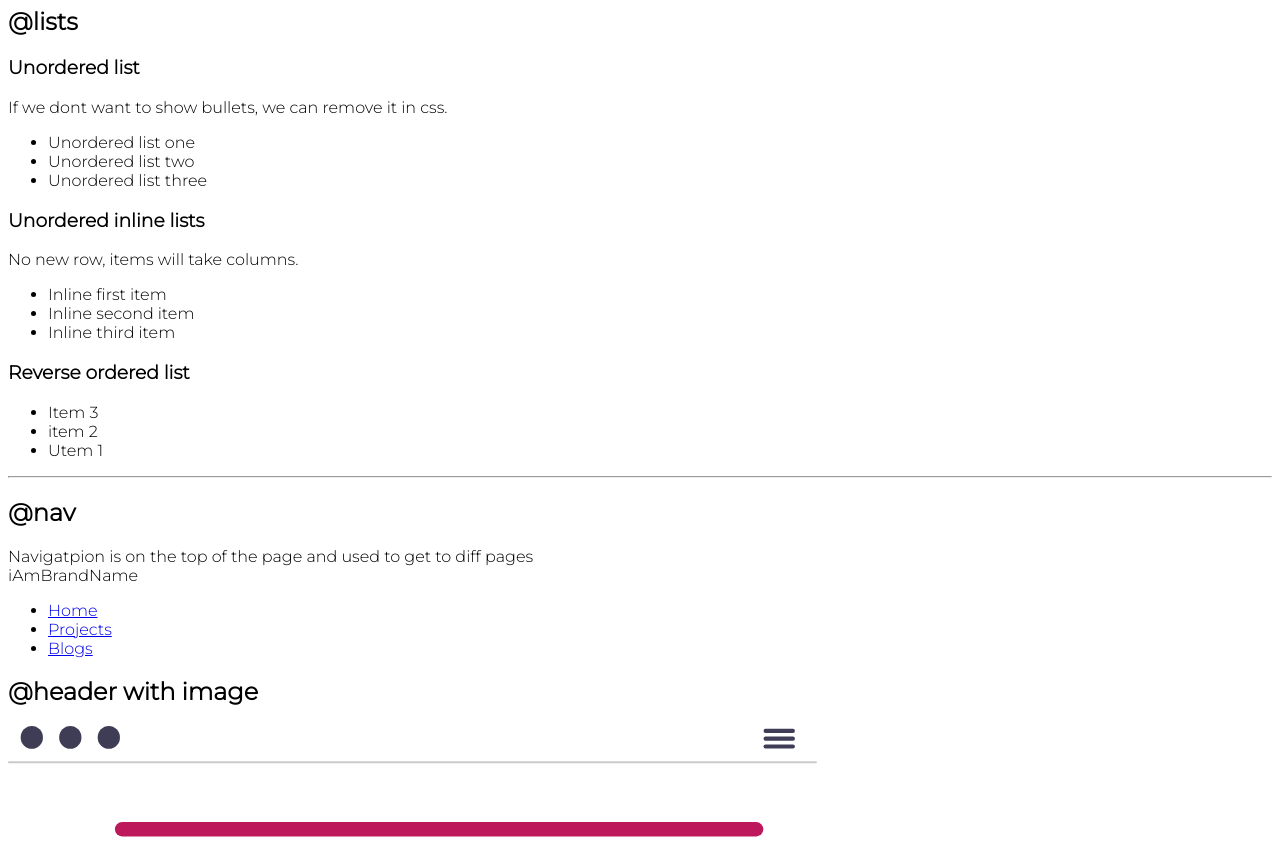
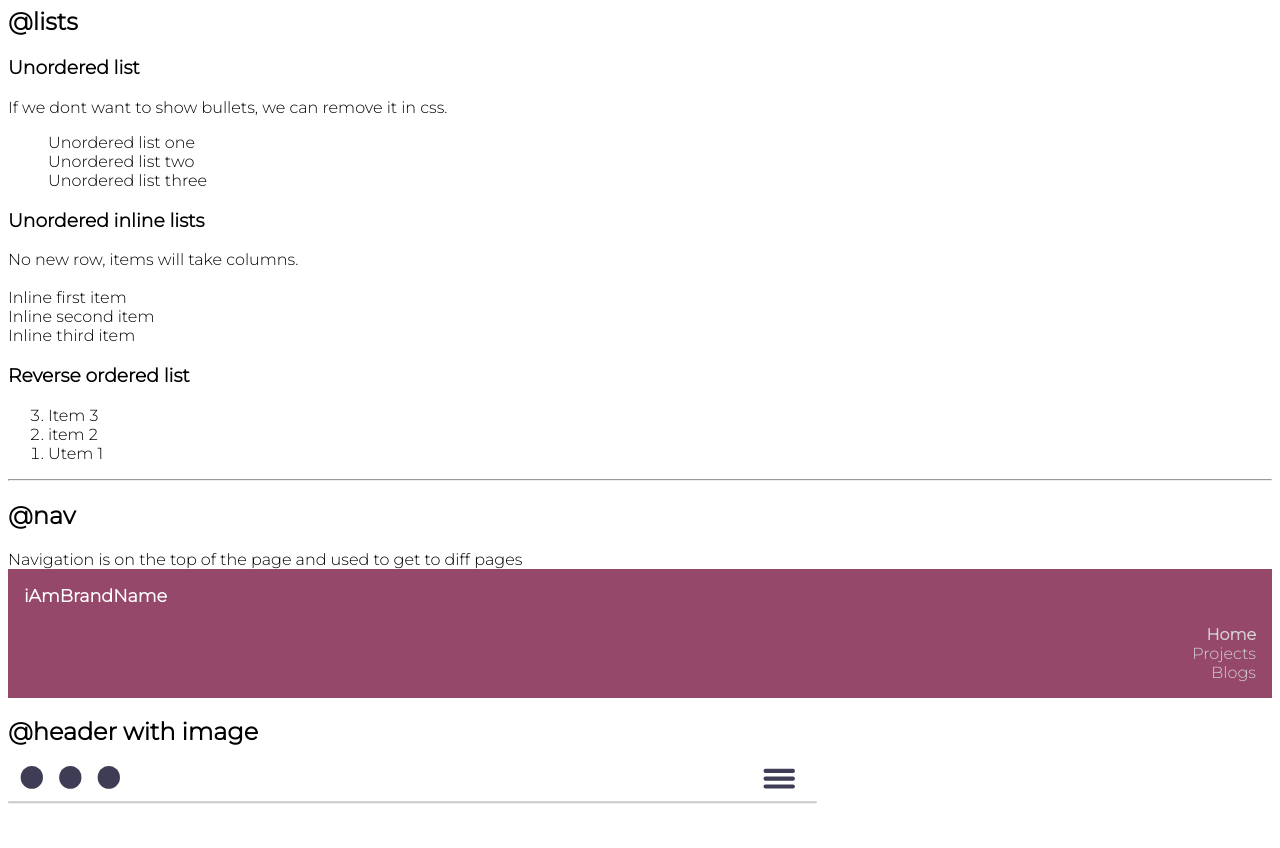
Before and after one commit to prakriti-9/NEOG-L3-Component-Library, a plain HTML site: page index.html in a window 1280 px wide. Shown: the part 800-1648 px from the top of the page. Drawn offline with Linux system fonts and the light colour scheme.

Commit message:
navigation

```diff
--- a/index.html
+++ b/index.html
@@ -50,7 +50,7 @@
 
     <h3>Unordered list</h3>
     <div>If we dont want to show bullets, we can remove it in css.</div>
-    <ul>
+    <ul class="no-bullets">
         <li>Unordered list one</li>
         <li>Unordered list two</li>
         <li>Unordered list three</li>
@@ -58,27 +58,29 @@
 
     <h3>Unordered inline lists</h3>
     <div>No new row, items will take columns.</div>
-    <ul>
+    <ul class="inline">
         <li>Inline first item</li>
         <li>Inline second item</li>
         <li>Inline third item</li>
     </ul>
 
     <h3>Reverse ordered list</h3>
-    <ul>
+    <ol reversed>
         <li>Item 3</li>
         <li>item 2</li>
         <li>Utem 1</li>
-    </ul>
+    </ol>
     <hr>
+
     <h2>@nav</h2>
-    <div>Navigatpion is on the top of the page and used to get to diff pages</div>
-    <nav>
-        <div>iAmBrandName</div>
-        <ul>
-            <li><a href = '/'>Home</a></li>
-            <li><a href ='/'>Projects</a></li>
-            <li><a href ='/'>Blogs</a></li>
+
+    <div>Navigation is on the top of the page and used to get to diff pages</div>
+    <nav class="navigation">
+        <div class="brand">iAmBrandName</div>
+        <ul class="no-bullets inline navpills">
+            <li><a class="link link-active" href = '/'>Home</a></li>
+            <li><a class="link" href ='/'>Projects</a></li>
+            <li><a class="link" href ='/'>Blogs</a></li>
         </ul>
     </nav>
 
--- a/styles.css
+++ b/styles.css
@@ -23,17 +23,48 @@ body{
 /* links */
 .link{
     text-decoration: none;
-    padding: 3rem, 3rem ;
+    padding: 1rem, 1rem ;
+    color:#d4d2d2
 }
 .primary-link{
-    color: black;
     background-color: #eb2b91;
     border: 0.15rem outset #d631a2;
     border-radius: 0.25rem;
 }
 
 .secondary-link{
+    color: black;
     border: 0.05rem solid #d631a2;
     border-radius: 0.20rem;
-    color:black
+
 }
+
+.no-bullets{
+    list-style: none
+}
+
+.inline{
+    display: inline ;
+}
+
+
+/* navigation */
+
+.navigation{
+    background-color: #730e3ac1;
+    color: white;
+    padding: 1rem;
+}
+
+.navpills{
+    text-align: right;
+}
+
+.brand{
+    font-weight: bold;
+    font-size: 1.1rem;
+}
+
+.link-active{
+    font-weight: bolder;
+}
```
